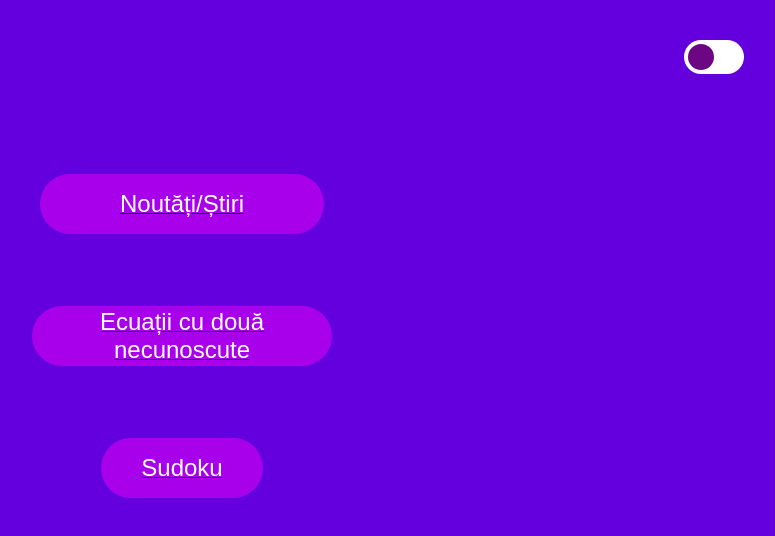
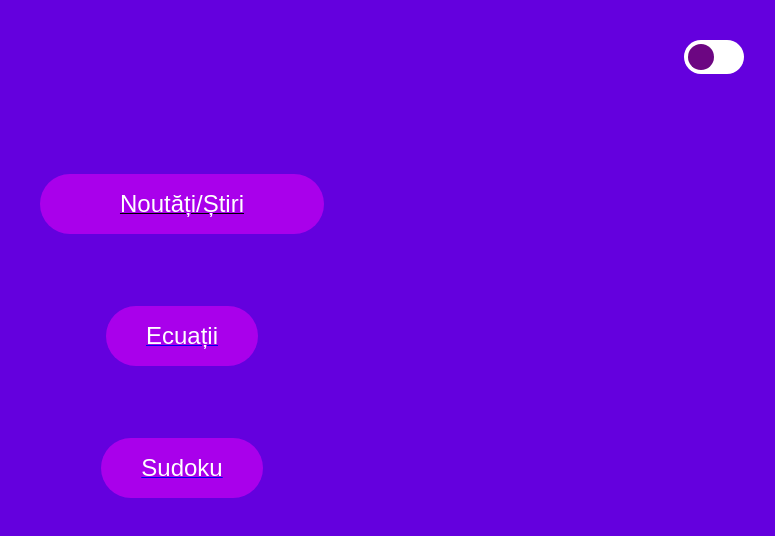
Before and after one commit to VictorVwV/PYFA, a plain HTML site: page index.html in a window 1280 px wide. Shown: the whole page, without its empty margins (488-1263 px from the left). Drawn offline with Linux system fonts and the light colour scheme.

Commit message:
Add files via upload

```diff
--- a/index.html
+++ b/index.html
@@ -20,7 +20,7 @@
     <div class="box">
       <button class="but"> <a  class="but" href="more,etc/part1.html"> <span class="txt1"> Noutăți/Știri</span> </a></button>
       <br><br><br><br>
-      <button class="but"><a  href="more,etc/mate.html"><span class="txt1">Ecuații cu două necunoscute</span></a></button>
+      <button class="but"><a  href="more,etc/mate.html"><span class="txt1">Ecuații</span></a></button>
       <br><br><br><br>
       <button class="but"><a href="more,etc/caluti.html"><span class="txt1">Sudoku</span></a></button>
     </div>
--- a/more,etc/protect.css
+++ b/more,etc/protect.css
@@ -13,7 +13,6 @@ table {
   border-collapse: collapse;
   margin-bottom: 20px;
 }
-
 .td {
   border: 1px solid black;
   width: 30px;
```
